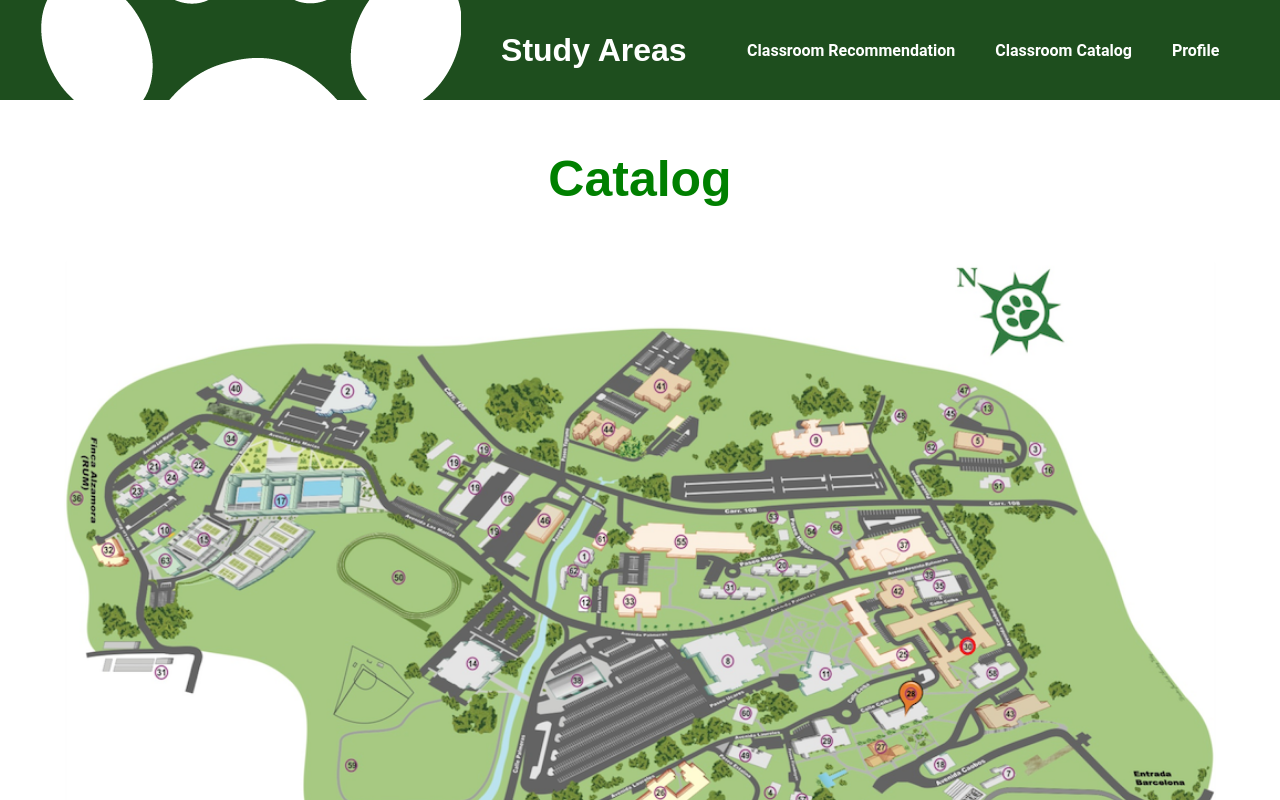
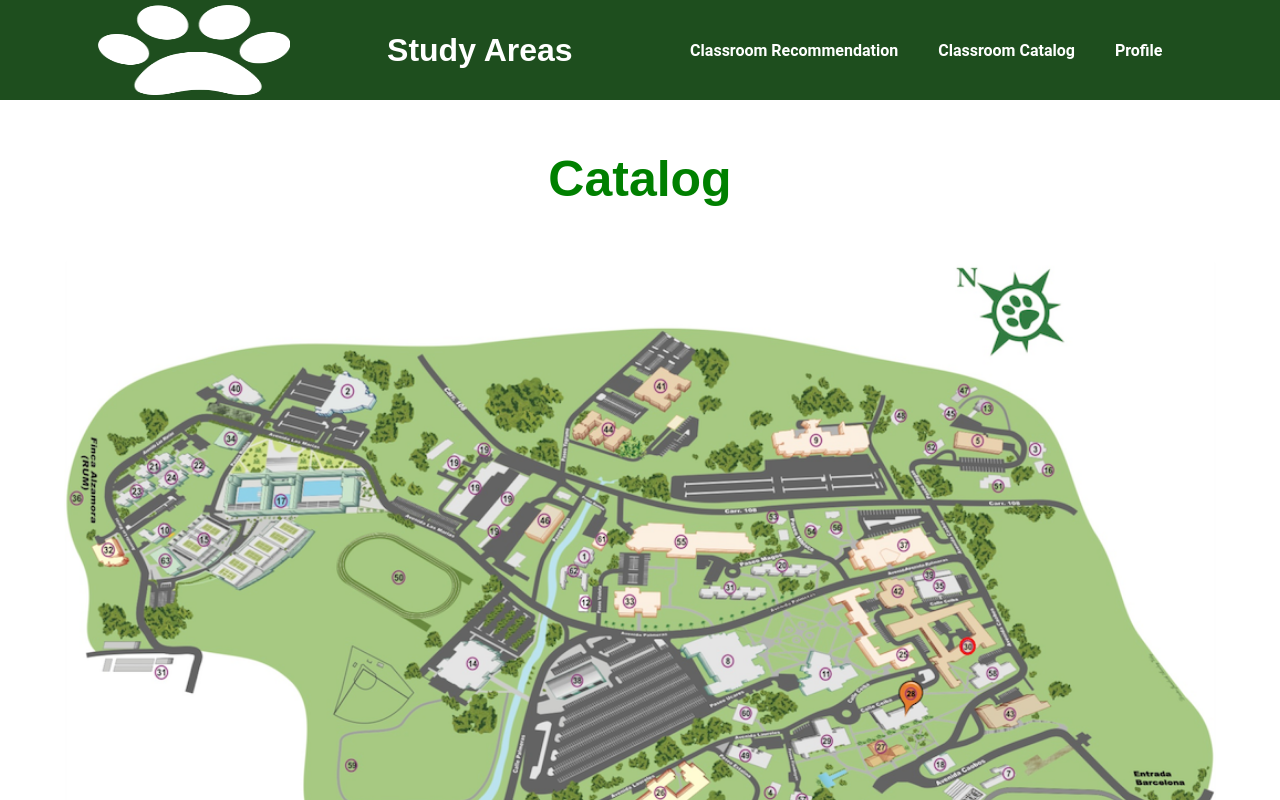
Before and after one commit to Hexabytes6/RUM-Study-Areas, a React (Create React App) app: page / in a window 1280 px wide. Shown: the top 800 px of the page. Built offline with nearby package versions, Linux system fonts and the light colour scheme; no server answers.

Commit message:
paw size

```diff
--- a/src/components/Header.css
+++ b/src/components/Header.css
@@ -19,8 +19,8 @@
   }
 
   .paw-logo {
-    height: auto;
-    width: auto;
+    height: 90%;
+    width: 15%;
     align-self: center;
     pointer-events: none;
   }
```
